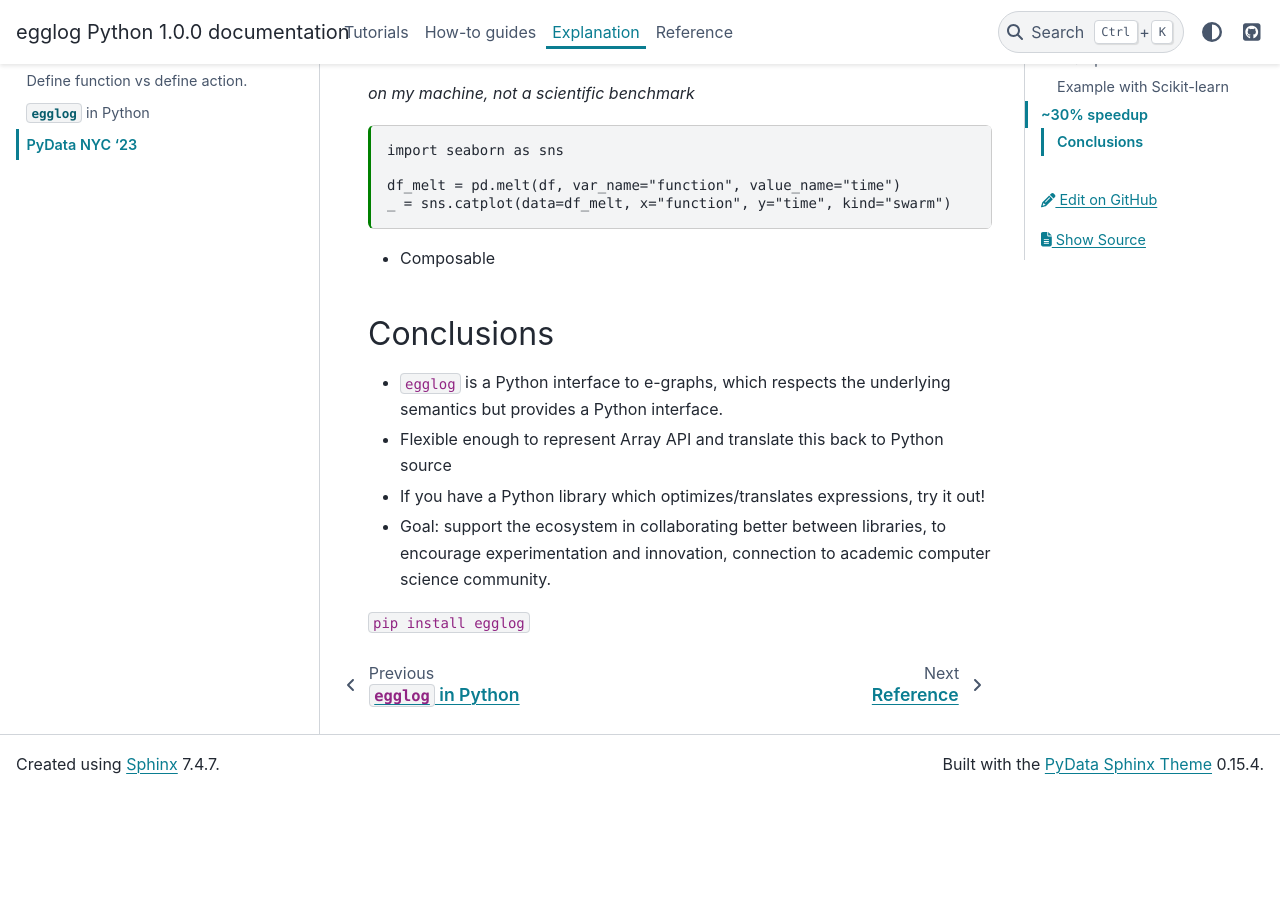
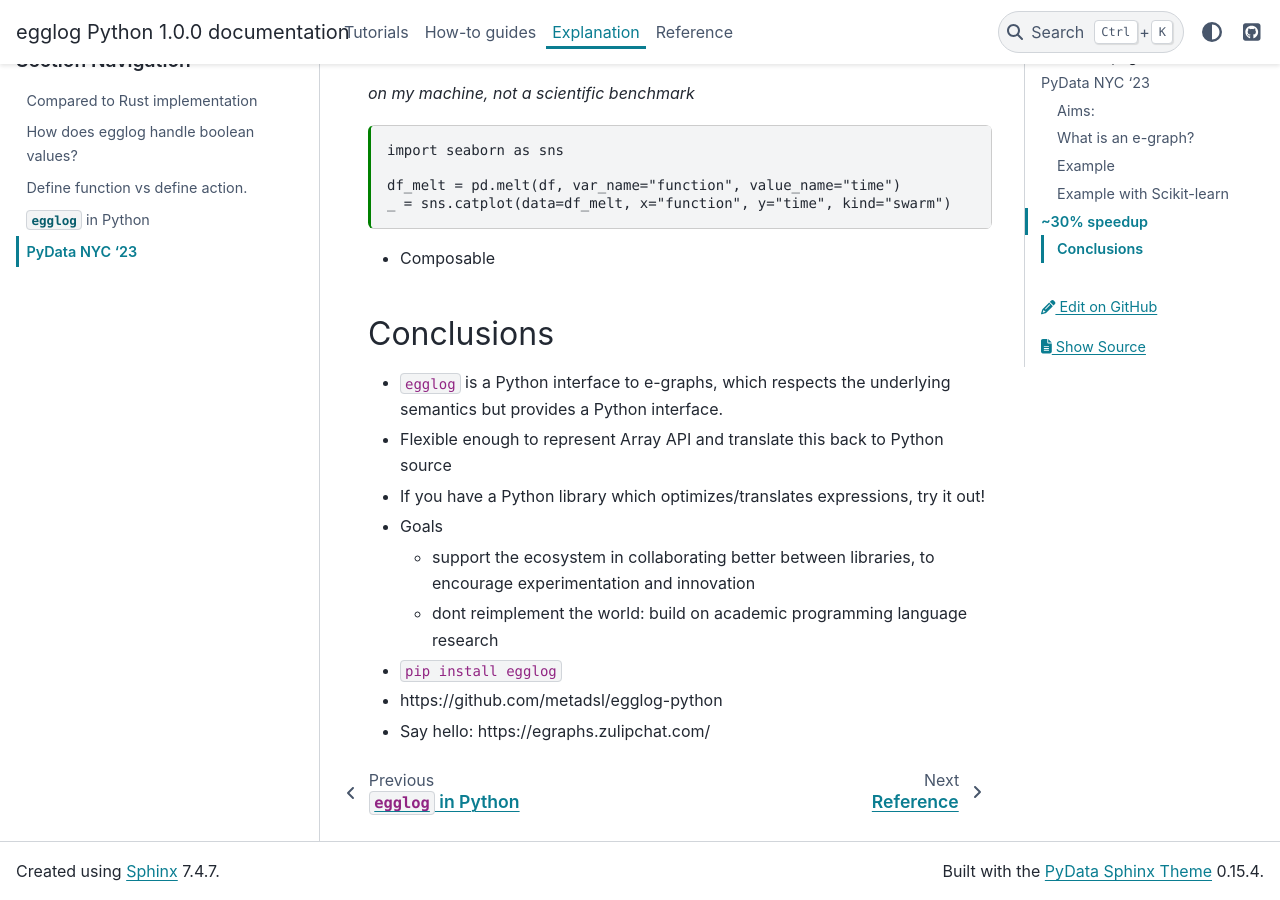
Before and after one commit to egraphs-good/egglog-python, a Sphinx documentation site: the page built from docs/explanation/2023_11_pydata_lightning_talk.md, in a window 1280 px wide and 900 px high, scrolled down 2891 px. Built offline with Sphinx 7.4.7 and the PyData theme 0.15.4, drawn with Linux system fonts in a browser that asks for light colours; pages that are not in the unit, such as notebooks, are missing from menus; the version number is read from the project's files by our own code; before the commit the page ends 3684 px from its top, so only the background shows below that.

Commit message:
Add more info

```diff
--- a/docs/explanation/2023_11_pydata_lightning_talk.md
+++ b/docs/explanation/2023_11_pydata_lightning_talk.md
@@ -190,6 +190,11 @@ _ = sns.catplot(data=df_melt, x="function", y="time", kind="swarm")
 - `egglog` is a Python interface to e-graphs, which respects the underlying semantics but provides a Python interface.
 - Flexible enough to represent Array API and translate this back to Python source
 - If you have a Python library which optimizes/translates expressions, try it out!
-- Goal: support the ecosystem in collaborating better between libraries, to encourage experimentation and innovation, connection to academic computer science community.
+- Goals
 
-`pip install egglog`
+  - support the ecosystem in collaborating better between libraries, to encourage experimentation and innovation
+  - dont reimplement the world: build on academic programming language research
+
+- `pip install egglog`
+- https://github.com/metadsl/egglog-python
+- Say hello: https://egraphs.zulipchat.com/
```
